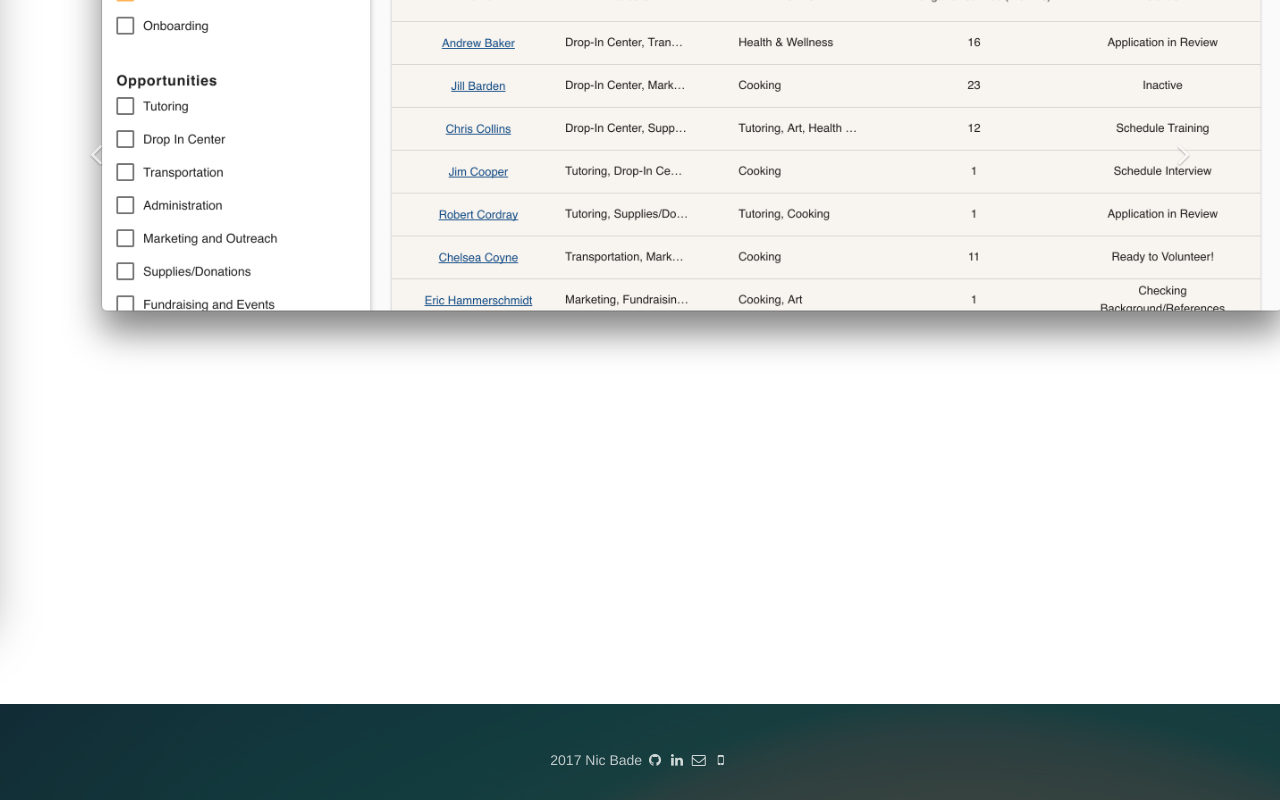
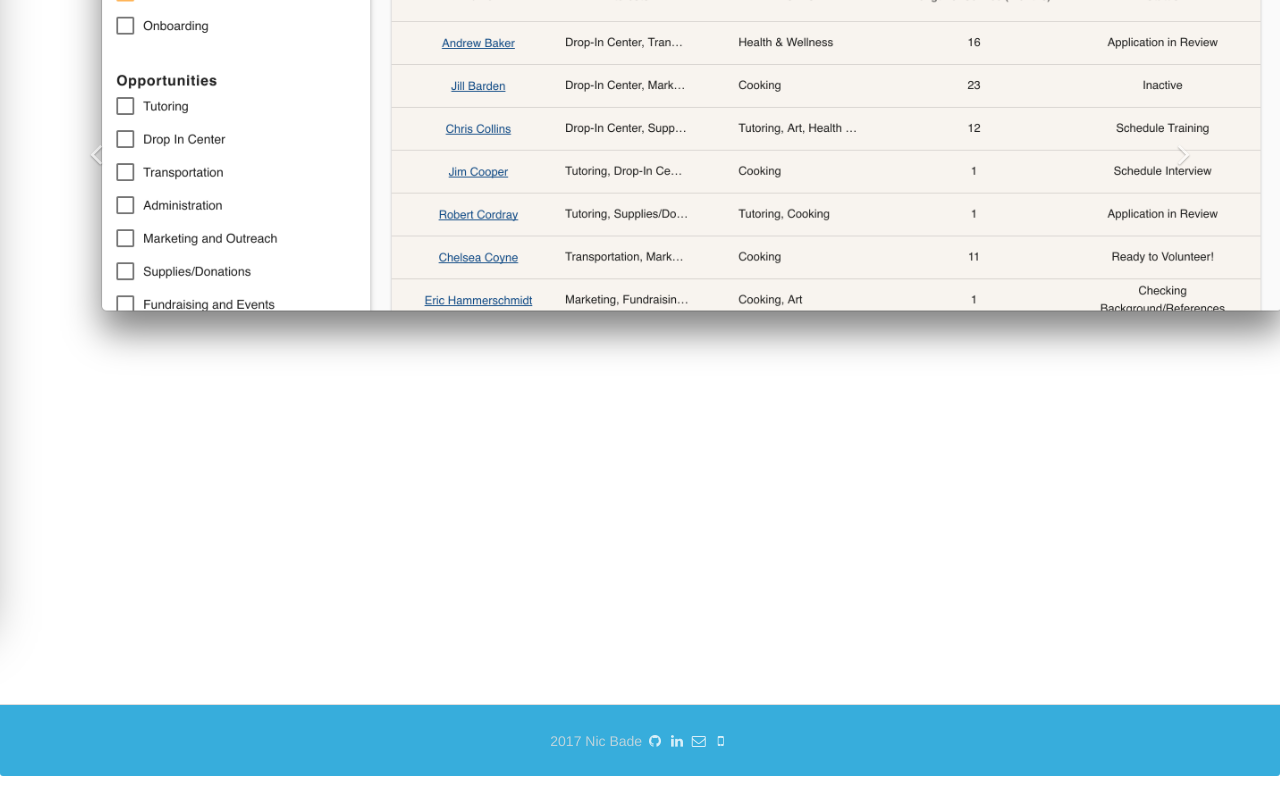
Before and after one commit to nicbade/portfolio-nbade, a website: page index.html in a window 1280 px wide. Shown: the part 1661-2461 px from the top of the page. After the commit the page ends 2437 px from the top, so only its background shows below. Drawn offline with Linux system fonts and the light colour scheme; a web font is replaced by a local one.

Commit message:
adjusted footer color and location

```diff
--- a/index.html
+++ b/index.html
@@ -160,7 +160,7 @@
         </div>
     </div>
     <!-- end carousel -->
-    <div class="footer">
+    <div class="panel-footer navbar-ct-blue">
         <div class="overlayer">
         <div class="container">
             <div class="row support">
@@ -178,7 +178,7 @@
                 </div>
             </div>
             <div class="row">
-                <div class="credits">
+                <div class="credits text-center">
                     2017 Nic Bade <a href="https://github.com/nicbade"><i class="fa fa-github" alt="github"></i></a>
                     <a href="https://www.linkedin.com/in/nicbade/"><i class="fa fa-linkedin" alt="linkedin"></i></a>
                     <a href="mailto:nicbade@me.com"><i class="fa fa-envelope-o" alt="email"></i></a>
```
